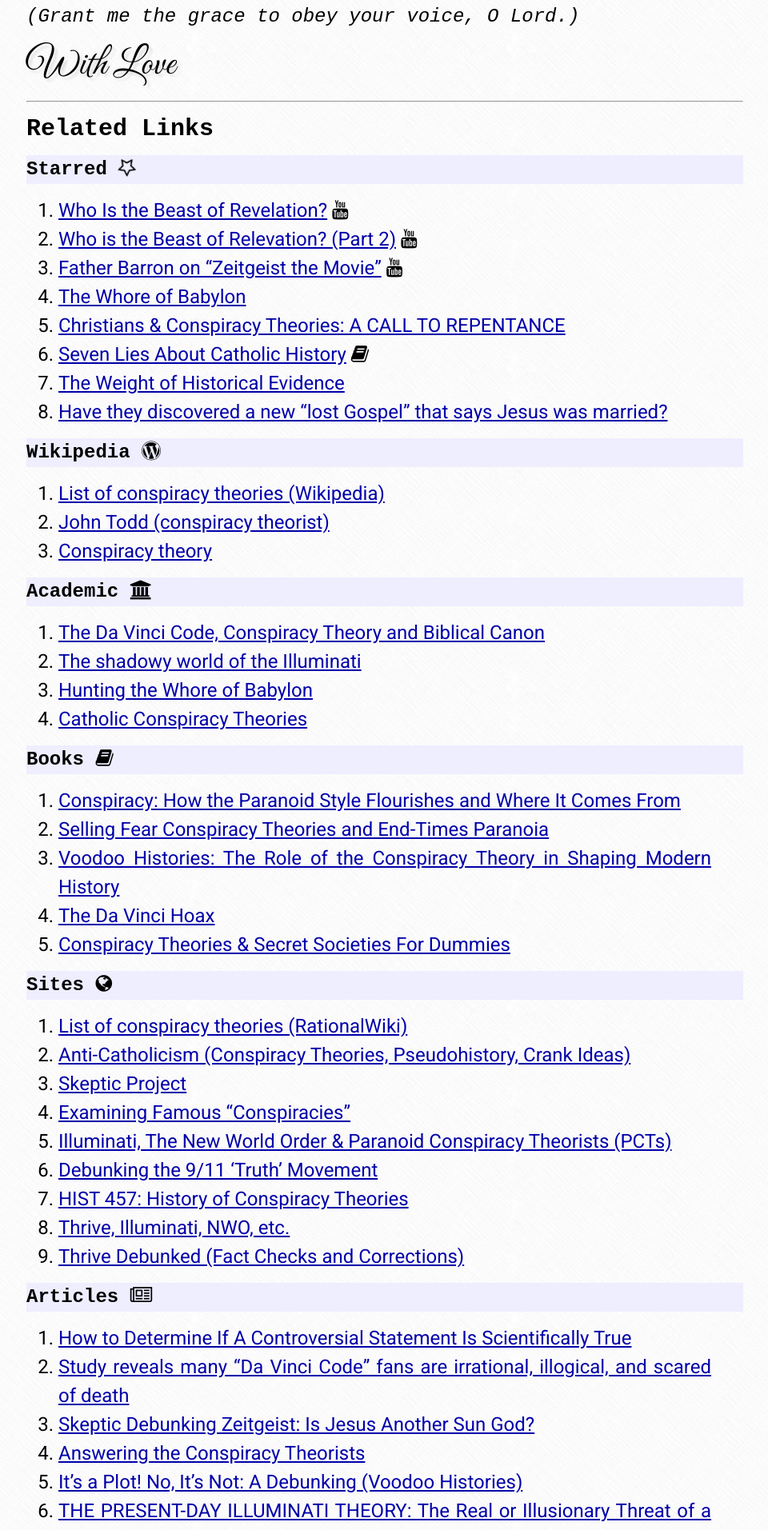
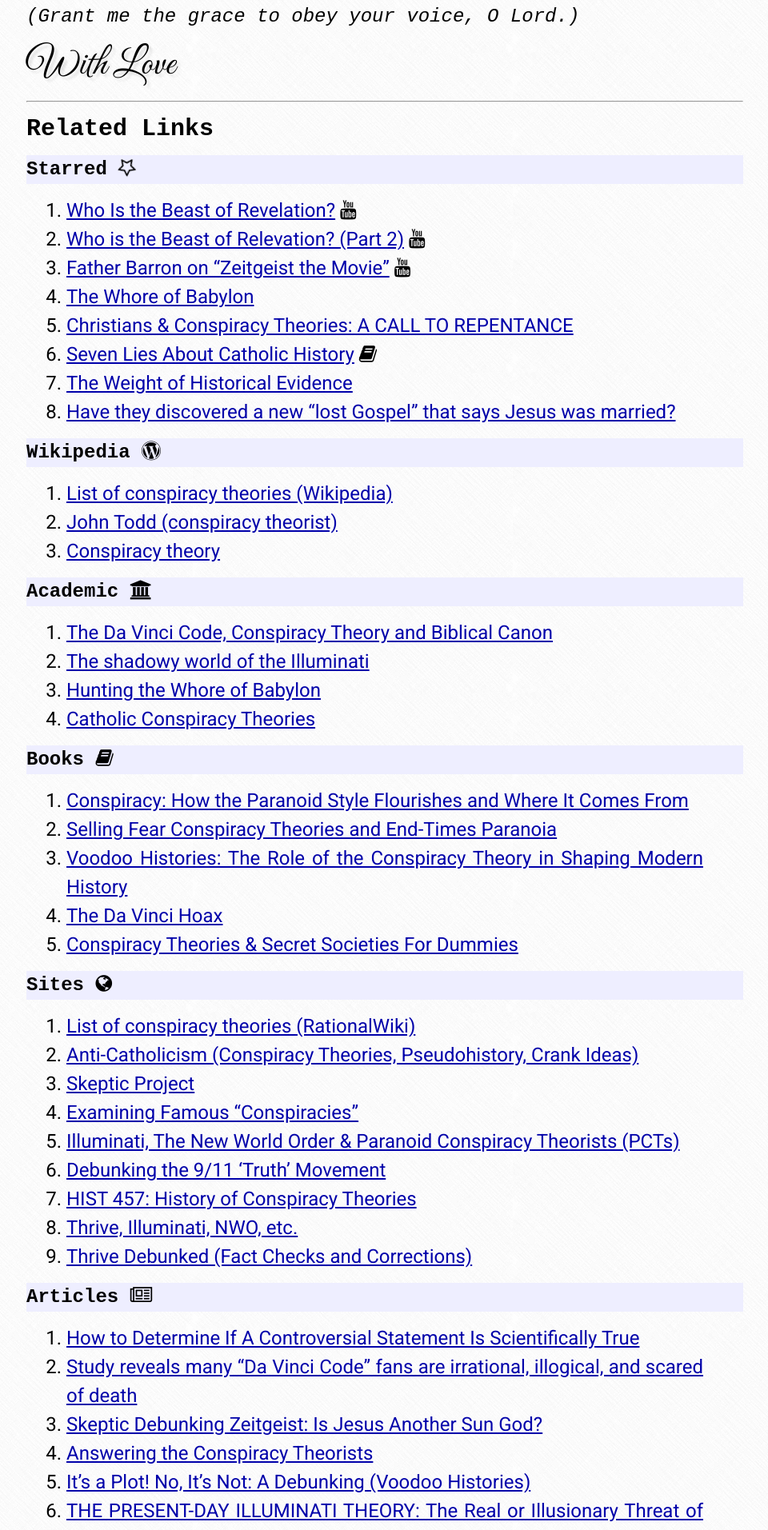
Before and after one commit to afrikatoliek/afrikatoliek.github.io, a Jekyll site: the page built from _posts/2014-12-15-conspiracy-theories.md, in a window 1280 px wide. Shown: the part 1934-3847 px from the top of the page at 80% size, without its empty margins (159-1119 px from the left). Built offline with Jekyll 4.4.1, drawn with Linux system fonts in a browser that asks for light colours; nearby versions of some CDN libraries; some web fonts are replaced.

Commit message:
List margin adjustments.

```diff
--- a/css/screen.css
+++ b/css/screen.css
@@ -126,7 +126,7 @@
 
   #post ul,
   #post ol {
-	margin: 0px 40px;
+	margin: 0px 50px;
 	/*font-family: 'PT Mono', monospace;*/
   }
 
```
